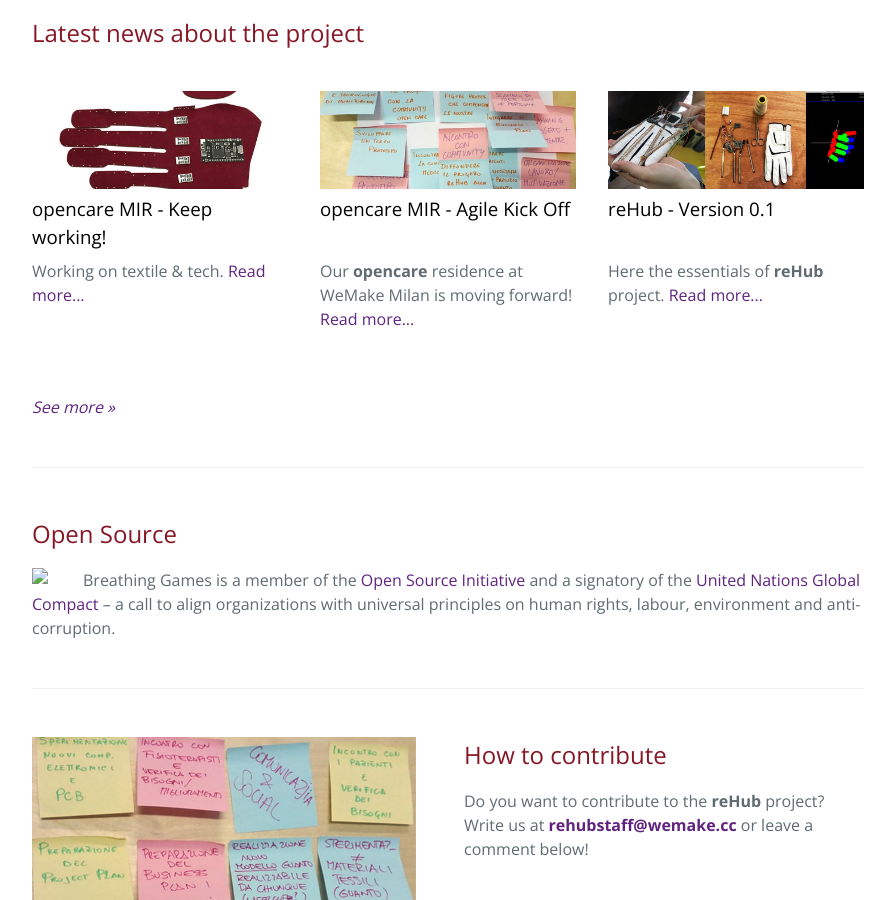
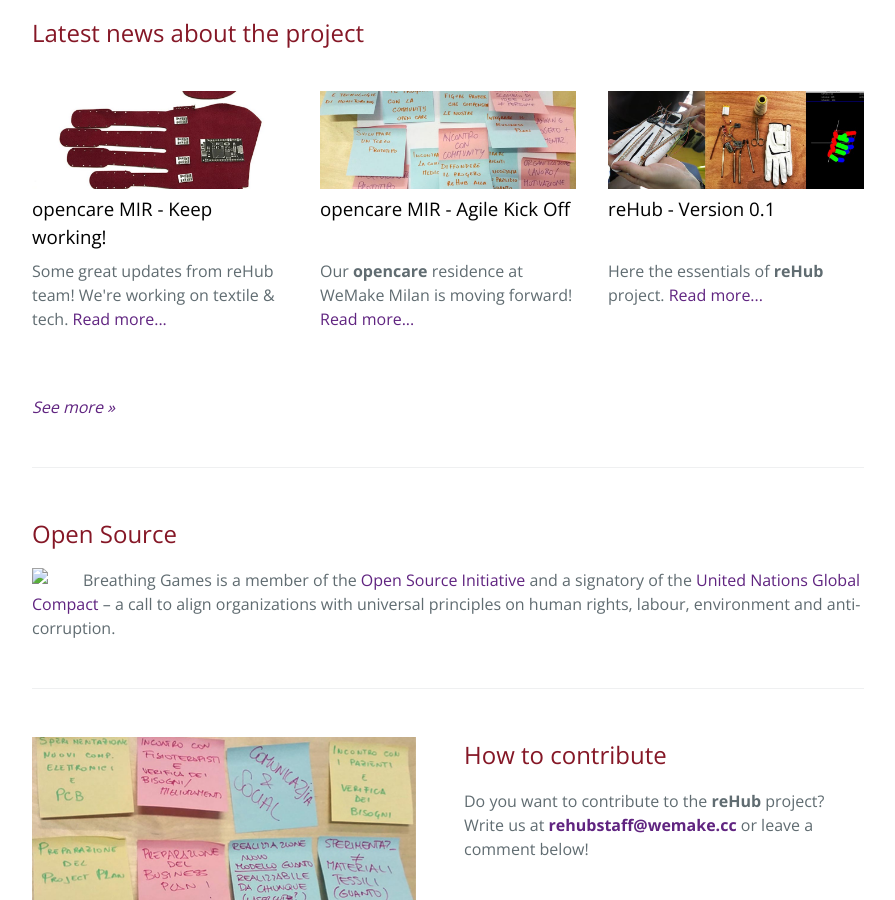
Before and after one commit to opencarecc/rehub, a Jekyll site: the page built from index.html, in a window 1280 px wide and 900 px high, scrolled down 1750 px. Shown: the whole window, without its empty margins (192-1087 px from the left). Built offline with Jekyll 4.4.1, drawn with Linux system fonts in a browser that asks for light colours; comment, search, counter and statistics services are not loaded.

Commit message:
edit post excerpt

```diff
--- a/_posts/2017-08-09-mir-working.md
+++ b/_posts/2017-08-09-mir-working.md
@@ -7,7 +7,7 @@
 categories: news
 by: "Silvia"
 published: true
-excerpt: Working on textile & tech.
+excerpt: Some great updates from reHub team! We're working on textile & tech.
 ---
 
 <img src="https://opencarecc.github.io/rehub/assets/RH-post-img-working.jpg" alt="reHub-Working-opencare-MIR">
```
